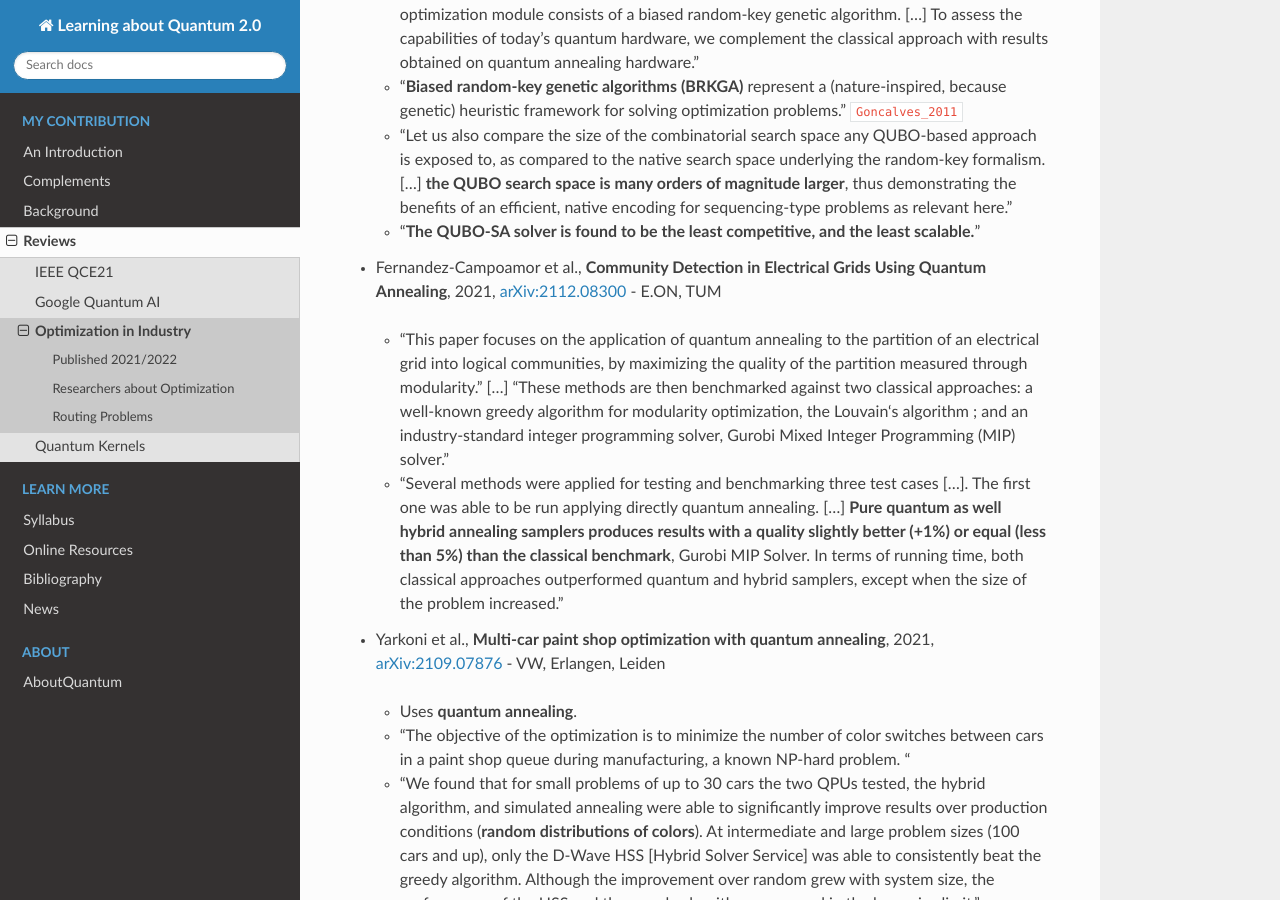
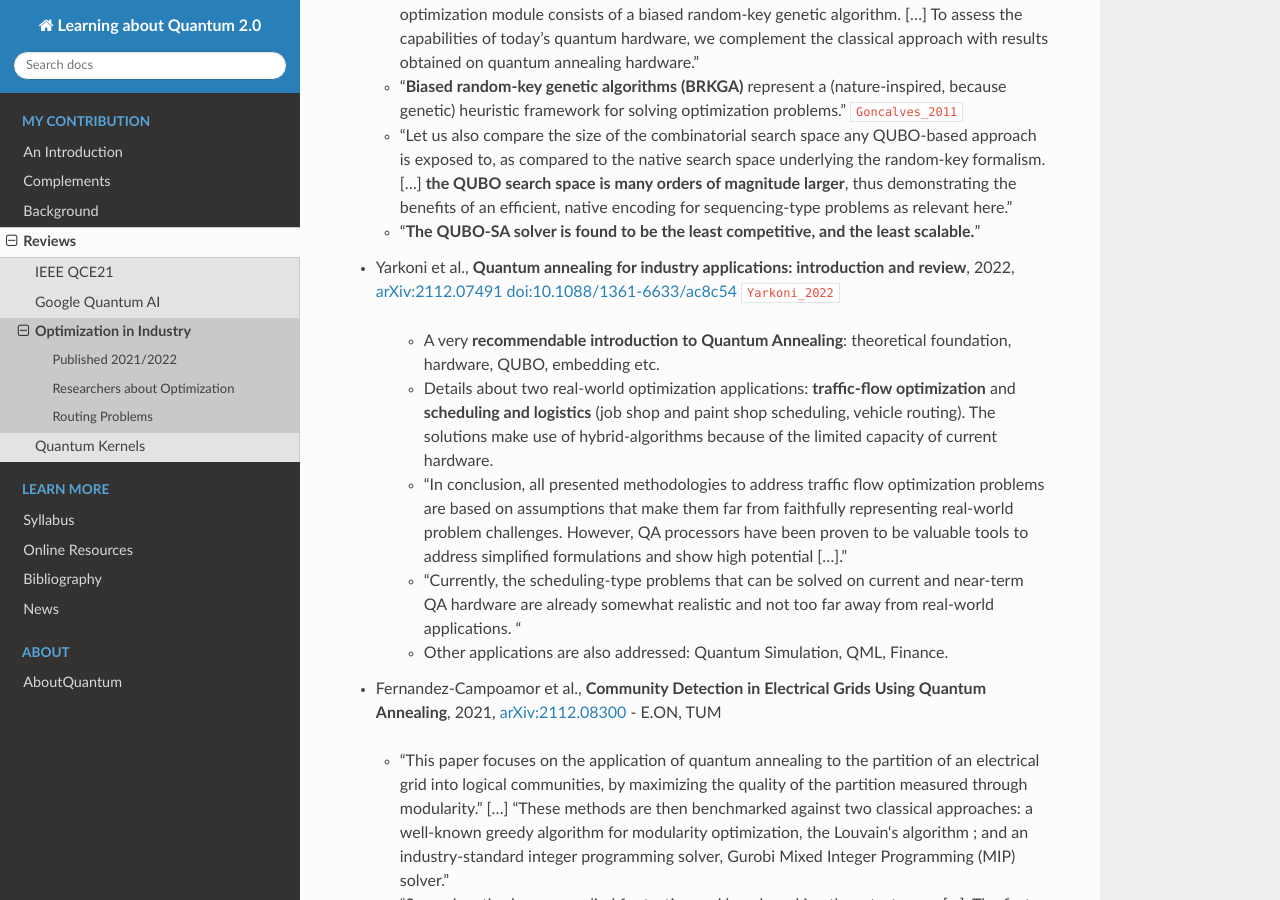
Before and after one commit to tomlqc/about-quantum, a Sphinx documentation site: the page built from source/reviews/industry_opti.rst, in a window 1280 px wide and 900 px high, scrolled down 1044 px. Built offline with Sphinx 7.4.7 and the Read the Docs theme 2.0.0, drawn with Linux system fonts in a browser that asks for light colours; cross-references to code outside the pages are shown as plain code.

Commit message:
opti: add Yarkoni 2022 and conclude

```diff
--- a/source/biblio/articles.bib
+++ b/source/biblio/articles.bib
@@ -1605,6 +1605,19 @@ pages = {117-158},
   journal = {Combustion Theory and Modelling},
   publisher = {Taylor & Francis}
 }
+@article{Yarkoni_2022,
+  title = {Quantum annealing for industry applications: introduction and review},
+  author = {Sheir Yarkoni and Elena Raponi and Thomas B\"{a}ck and Sebastian Schmitt},
+  year = {2022},
+  month = sep,
+  doi = {10.1088/1361-6633/ac8c54},
+  url = {https://doi.org/10.1088/1361-6633/ac8c54},
+  volume = {85},
+  number = {10},
+  pages = {104001},
+  journal = {Reports on Progress in Physics},
+  publisher = {{IOP} Publishing},
+}
 @article{Zhang_2018,
   title = {{RETRACTED} {ARTICLE}: Quantized Majorana conductance},
   author = {Hao Zhang and Chun-Xiao Liu and Sasa Gazibegovic and Di Xu and John A. Logan and Guanzhong Wang and Nick van Loo and Jouri D. S. Bommer and Michiel W. A. de Moor and Diana Car and Roy L. M. Op het Veld and Petrus J. van Veldhoven and Sebastian Koelling and Marcel A. Verheijen and Mihir Pendharkar and Daniel J. Pennachio and Borzoyeh Shojaei and Joon Sue Lee and Chris J. Palmstr{\o}m and Erik P. A. M. Bakkers and S. Das Sarma and Leo P. Kouwenhoven},
--- a/source/reviews/industry_opti.rst
+++ b/source/reviews/industry_opti.rst
@@ -67,6 +67,30 @@ Published 2021/2022
     native encoding for sequencing-type problems as relevant here."
 
   - "**The QUBO-SA solver is found to be the least competitive, and the least scalable.**"
+
+- | Yarkoni et al.,
+    **Quantum annealing for industry applications: introduction and review**, 2022,
+    `arXiv:2112.07491 <https://arxiv.org/abs/2112.07491>`_
+    `doi:10.1088/1361-6633/ac8c54 <https://doi.org/10.1088/1361-6633/ac8c54>`_
+    :cite:`Yarkoni_2022`
+
+   - A very **recommendable introduction to Quantum Annealing**:
+     theoretical foundation, hardware, QUBO, embedding etc.
+
+   - Details about two real-world optimization applications:
+     **traffic-flow optimization** and **scheduling and logistics**
+     (job shop and paint shop scheduling, vehicle routing).
+     The solutions make use of hybrid-algorithms because of the limited capacity of current hardware.
+
+   - "In conclusion, all presented methodologies to address traffic flow optimization problems are based
+     on assumptions that make them far from faithfully representing real-world problem challenges.
+     However, QA processors have been proven to be valuable tools to address simplified formulations
+     and show high potential [...]."
+
+   - "Currently, the scheduling-type problems that can be solved on current and near-term QA
+     hardware are already somewhat realistic and not too far away from real-world applications. "
+
+   - Other applications are also addressed: Quantum Simulation, QML, Finance.
 
 - | Fernandez-Campoamor et al.,
     **Community Detection in Electrical Grids Using Quantum Annealing**, 2021,
```
Also changed, not shown: source/stories/complements/adiabatic.rst (+21 -9 lines), source/stories/complements/opti.rst (+6 -4 lines).
